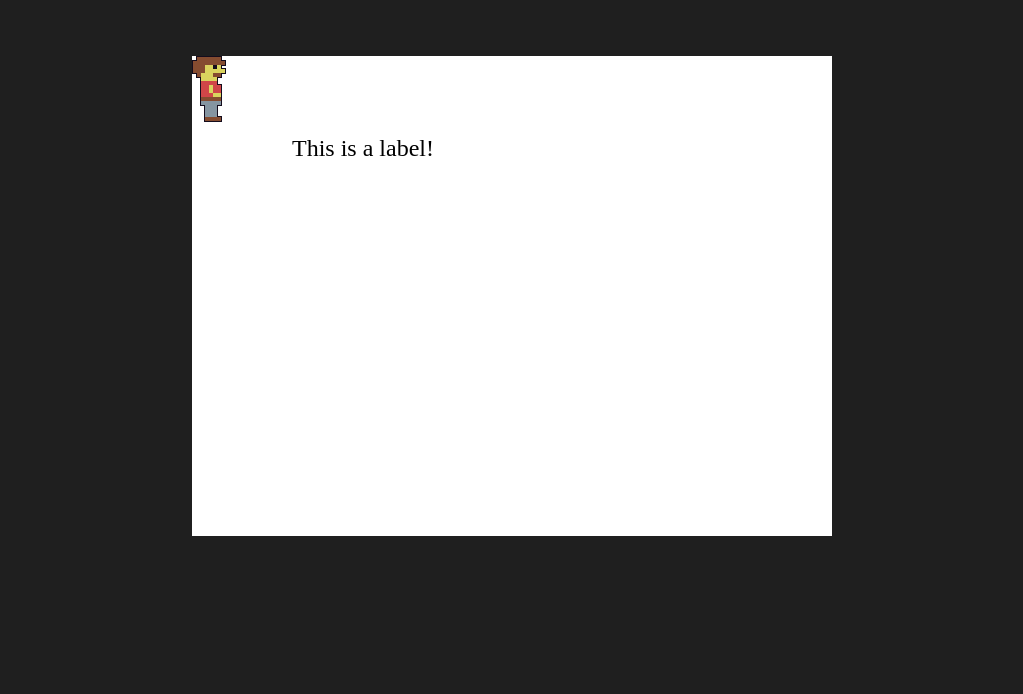
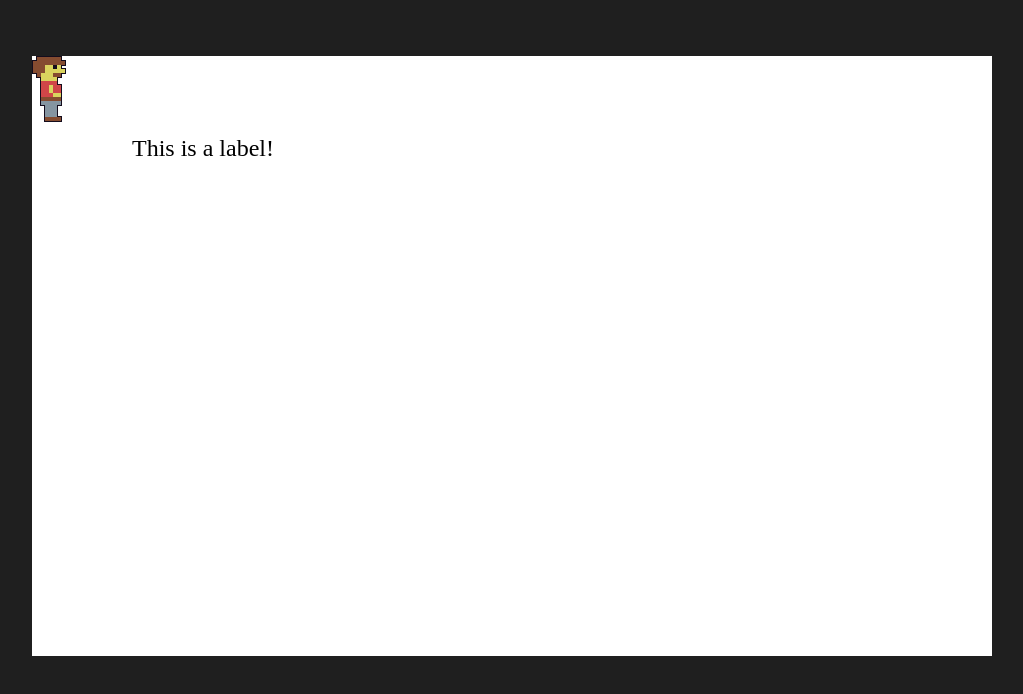
Before and after one commit to gargrave/gargame, a website built with webpack: page public/index.html in a window 1280 px wide. Shown: the whole page, without its empty margins (128-1151 px from the left). Built offline with nearby package versions, Linux system fonts and the light colour scheme.

Commit message:
Render using multiple canvases

```diff
--- a/public/index.html
+++ b/public/index.html
@@ -7,15 +7,7 @@
       body {
         background: #1f1f1f;
       }
-      canvas {
-        box-sizing: border-box;
-        display: block;
-        margin: auto;
-        margin-top: 56px;
-      }
     </style>
   </head>
-  <body>
-    <canvas id="game" height="480" width="640"></canvas>
-  </body>
+  <body></body>
 </html>
--- a/src/demo/index.ts
+++ b/src/demo/index.ts
@@ -3,12 +3,12 @@ import Player from './Player'
 
 import assetMap from './assets'
 
-const canvas = document.getElementsByTagName('canvas')[0]
-const ctx = canvas.getContext('2d')
-canvas.style.backgroundColor = 'white'
+const config = {
+  height: 600,
+  width: 960,
+}
 
-const game = new Game(ctx!) // eslint-disable-line
-
+const game = new Game(config) // eslint-disable-line
 game.load(assetMap).then(() => {
   const player = new Player()
   game.add(player)
--- a/src/engine/core/Game.ts
+++ b/src/engine/core/Game.ts
@@ -1,24 +1,70 @@
 import { Entity, GuiObject, Loader } from '.'
 import { Keyboard } from '../input'
-import { Log } from '../utils'
+import { getNewCanvasContext, Log } from '../utils'
+
+export type GameConfig = {
+  height?: number
+  width?: number
+}
+
+const defaultGameConfig: GameConfig = Object.freeze({
+  height: 480,
+  width: 640,
+})
 
 export default class Game {
+  private config
+
+  private bgCtx!: CanvasRenderingContext2D
+  private mainCtx!: CanvasRenderingContext2D
+  private guiCtx!: CanvasRenderingContext2D
+
   private running = false
   private lastUpdate = 0
-  private ctx: CanvasRenderingContext2D
   private entities: Entity[] = []
   private guiObjects: GuiObject[] = []
   private input: Keyboard
 
-  constructor(ctx: CanvasRenderingContext2D) {
-    this.ctx = ctx
+  constructor(config: GameConfig) {
+    Log.info('Initializing game...')
 
-    Log.info('Initializing game...')
+    this.config = {
+      ...defaultGameConfig,
+      ...config,
+    }
+
+    this.setupDOM()
     this.input = new Keyboard()
     ;(window as any).input = this.input // eslint-disable-line
   }
 
-  async load(assets) {
+  private setupDOM() {
+    const gameWrapper = document.createElement('div')
+    gameWrapper.style.margin = 'auto'
+    gameWrapper.style.marginTop = '56px'
+
+    const config = {
+      height: this.config.height,
+      styles: {
+        background: 'transparent',
+      },
+      width: this.config.width,
+    }
+    const bgConfig = {
+      ...config,
+      styles: {
+        ...config.styles,
+        background: 'white',
+      },
+    }
+    this.bgCtx = getNewCanvasContext(gameWrapper, bgConfig, 'bg')
+    this.mainCtx = getNewCanvasContext(gameWrapper, config, 'main')
+    this.guiCtx = getNewCanvasContext(gameWrapper, config, 'gui')
+
+    document.body.appendChild(gameWrapper)
+  }
+
+  public async load(assets) {
     const loader = new Loader(assets)
     try {
       Log.info('Game -> Beginning load()')
@@ -38,8 +84,8 @@ export default class Game {
 
     this.earlyUpdate(dt)
     this.update(dt)
-    this.draw(this.ctx)
-    this.drawGUI(this.ctx) // TODO: this needs to be a separate canvas
+    this.draw(this.mainCtx)
+    this.drawGUI(this.guiCtx)
     this.lateUpdate(dt)
 
     if (this.running) {
@@ -47,52 +93,52 @@ export default class Game {
     }
   }
 
-  start() {
+  public start() {
     if (this.running) return
     Log.info('=== STARTING GAME LOOP ===')
     this.running = true
     requestAnimationFrame(this.mainLoop)
   }
 
-  stop() {
+  public stop() {
     if (!this.running) return
     Log.info('=== STOPPING GAME LOOP ===')
     this.running = false
   }
 
-  add(e: Entity) {
+  public add(e: Entity) {
     this.entities.push(e)
   }
 
-  addGuiObject(g: GuiObject) {
+  public addGuiObject(g: GuiObject) {
     this.guiObjects.push(g)
   }
 
-  earlyUpdate(dt: number) {
+  public earlyUpdate(dt: number) {
     this.input.earlyUpdate(dt)
     for (const e of this.entities) e.earlyUpdate && e.earlyUpdate(dt)
     for (const g of this.guiObjects) g.earlyUpdate && g.earlyUpdate(dt)
   }
 
-  update(dt: number) {
+  public update(dt: number) {
     this.input.update(dt)
     for (const e of this.entities) e.update(dt)
     for (const g of this.guiObjects) g.update(dt)
   }
 
-  lateUpdate(dt: number) {
+  public lateUpdate(dt: number) {
     this.input.lateUpdate(dt)
     for (const e of this.entities) e.lateUpdate && e.lateUpdate(dt)
     for (const g of this.guiObjects) g.lateUpdate && g.lateUpdate(dt)
   }
 
-  draw(ctx: CanvasRenderingContext2D) {
+  public draw(ctx: CanvasRenderingContext2D) {
     for (const e of this.entities) {
       e.draw(ctx)
     }
   }
 
-  drawGUI(ctx: CanvasRenderingContext2D) {
+  public drawGUI(ctx: CanvasRenderingContext2D) {
     for (const g of this.guiObjects) {
       g.drawGUI(ctx)
     }
--- a/src/engine/interfaces/DrawableGUI.ts
+++ b/src/engine/interfaces/DrawableGUI.ts
@@ -1,4 +1,3 @@
 export default interface DrawableGUI {
-  readonly dirty: boolean
   drawGUI: (ctx: CanvasRenderingContext2D) => void
 }
--- a/src/engine/rendering/Sprite.ts
+++ b/src/engine/rendering/Sprite.ts
@@ -14,7 +14,6 @@ export default class Sprite implements Drawable {
   constructor(private host: Entity, private config: SpriteConfig) {}
 
   draw(ctx: CanvasRenderingContext2D) {
-    // TODO: do not clear and redraw if host is not dirty
     ctx.clearRect(
       this.host.prevPos.x,
       this.host.prevPos.y,
--- /dev/null
+++ b/src/engine/utils/domHelpers.ts
@@ -0,0 +1,37 @@
+export type CanvasConfig = {
+  height: number
+  styles?: { [key: string]: string }
+  width: number
+}
+
+let ctxId = 0
+export const getNewCanvasContext = (
+  parent: HTMLElement,
+  config: CanvasConfig,
+  id?: string,
+): CanvasRenderingContext2D => {
+  const { height, styles = {}, width } = config
+  ctxId += 1
+
+  const canvas = document.createElement('canvas')
+  canvas.id = `canvas__${id || ctxId}`
+  canvas.height = height
+  canvas.width = width
+  // TODO: put these in a style block instead of applying them inline
+  // document.head.appendChild(document.createElement('style'))
+  canvas.style.display = 'block'
+  canvas.style.margin = 'auto'
+  canvas.style.position = 'absolute'
+  canvas.style.left = '50%'
+  canvas.style.transform = 'translateX(-50%)'
+
+  // apply all supplied valid styles
+  Object.entries(styles).forEach(([key, value]) => {
+    if (key in canvas.style) {
+      canvas.style[key] = value
+    }
+  })
+
+  parent.appendChild(canvas)
+  return canvas.getContext('2d')! // eslint-disable-line
+}
--- a/src/engine/utils/index.ts
+++ b/src/engine/utils/index.ts
@@ -1,4 +1,5 @@
 import Log from './Log'
+import { getNewCanvasContext } from './domHelpers'
 import { clamp, wrap } from './mathHelpers'
 
-export { clamp, Log, wrap }
+export { clamp, getNewCanvasContext, Log, wrap }
```
